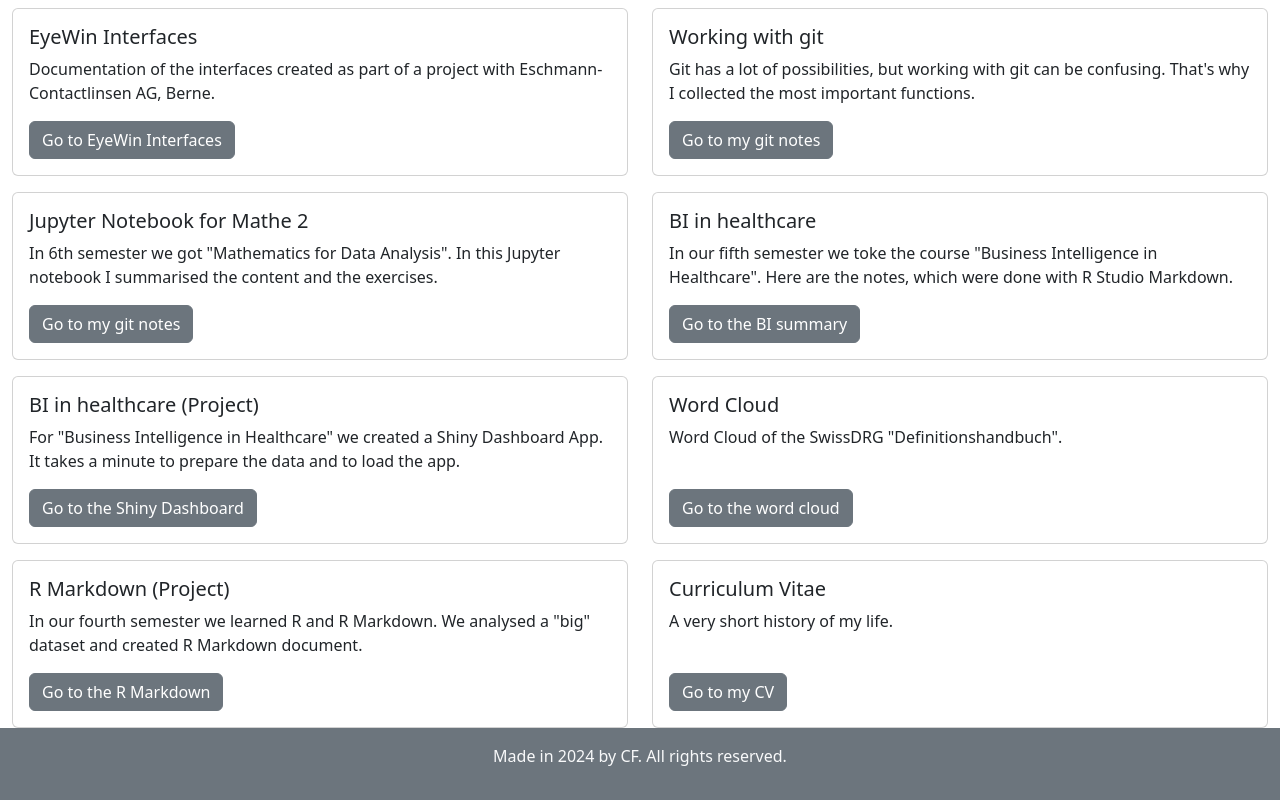
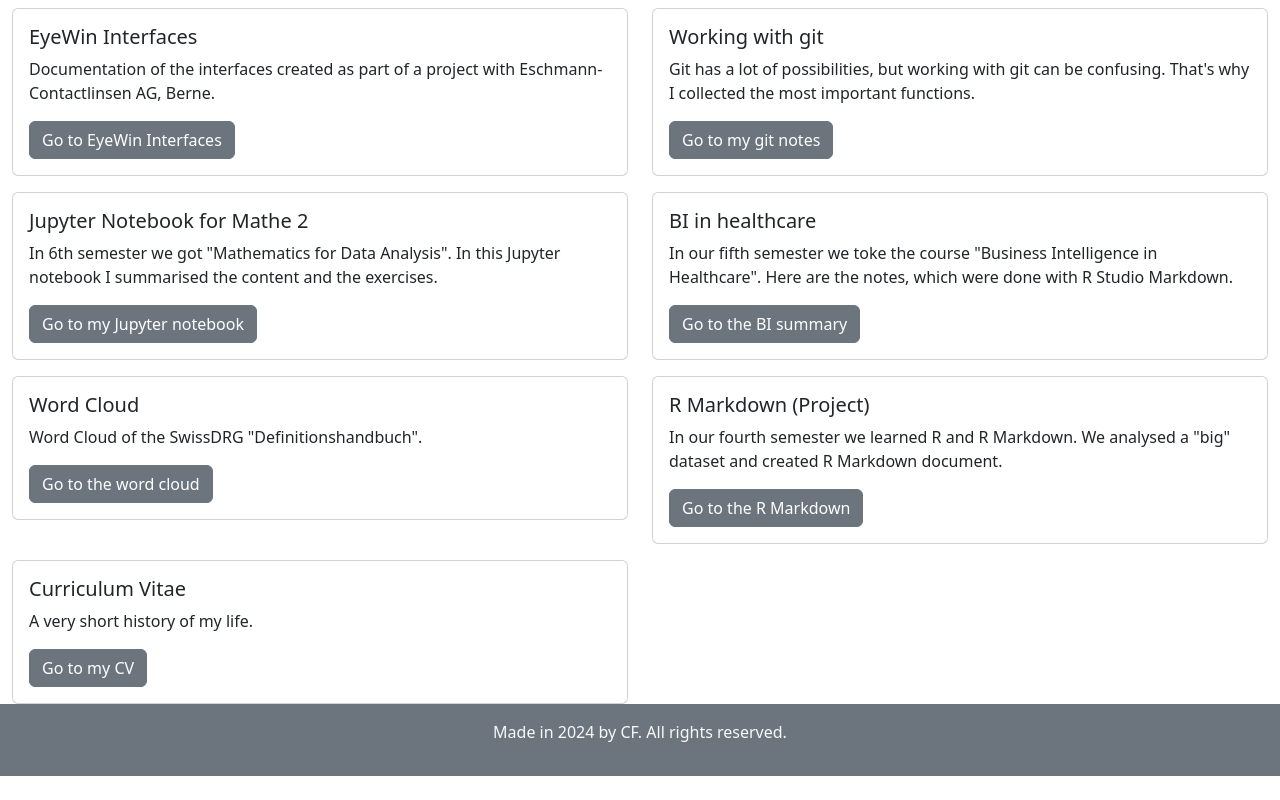
Before and after one commit to teletrabbie/teletrabbie.github.io, a plain HTML site: page index.html in a window 1280 px wide. Shown: the part 70-870 px from the top of the page. After the commit the page ends 846 px from the top, so only its background shows below. Drawn offline with nearby package versions, Linux system fonts and the light colour scheme.

Commit message:
Mini refactoring

```diff
--- a/index.html
+++ b/index.html
@@ -57,7 +57,7 @@
                     <h5 class="card-title">Jupyter Notebook for Mathe 2</h5>
                     <p class="card-text">In 6th semester we got "Mathematics for Data Analysis".
                         In this Jupyter notebook I summarised the content and the exercises.</p>
-                    <a class="btn btn-secondary" href="Mathe2Notebook.html">Go to my git notes</a>
+                    <a class="btn btn-secondary" href="Mathe2Notebook.html">Go to my Jupyter notebook</a>
                 </div>
             </div>
         </div>
@@ -71,7 +71,7 @@
                 </div>
             </div>
         </div>
-        <div class="col-sm-6 mt-3 mb-3 mb-sm-0">
+ <!--       <div class="col-sm-6 mt-3 mb-3 mb-sm-0">
             <div class="card">
                 <div class="card-body">
                     <h5 class="card-title">BI in healthcare (Project)</h5>
@@ -80,13 +80,12 @@
                     <a class="btn btn-secondary" href="https://teletrabbie.shinyapps.io/BI_Healthcare_Diabetes/">Go to the Shiny Dashboard</a>
                 </div>
             </div>
-        </div>
+        </div>-->
         <div class="col-sm-6 mt-3 mb-3 mb-sm-0">
             <div class="card">
                 <div class="card-body">
                     <h5 class="card-title">Word Cloud</h5>
                     <p class="card-text">Word Cloud of the SwissDRG "Definitionshandbuch".</p>
-                    <br>
                     <a class="btn btn-secondary" href="word_cloud_drg.html">Go to the word cloud</a>
                 </div>
             </div>
@@ -106,7 +105,6 @@
                 <div class="card-body">
                     <h5 class="card-title">Curriculum Vitae</h5>
                     <p class="card-text">A very short history of my life.</p>
-                    <br>
                     <a class="btn btn-secondary" href="cv.html">Go to my CV</a>
                 </div>
             </div>
```
